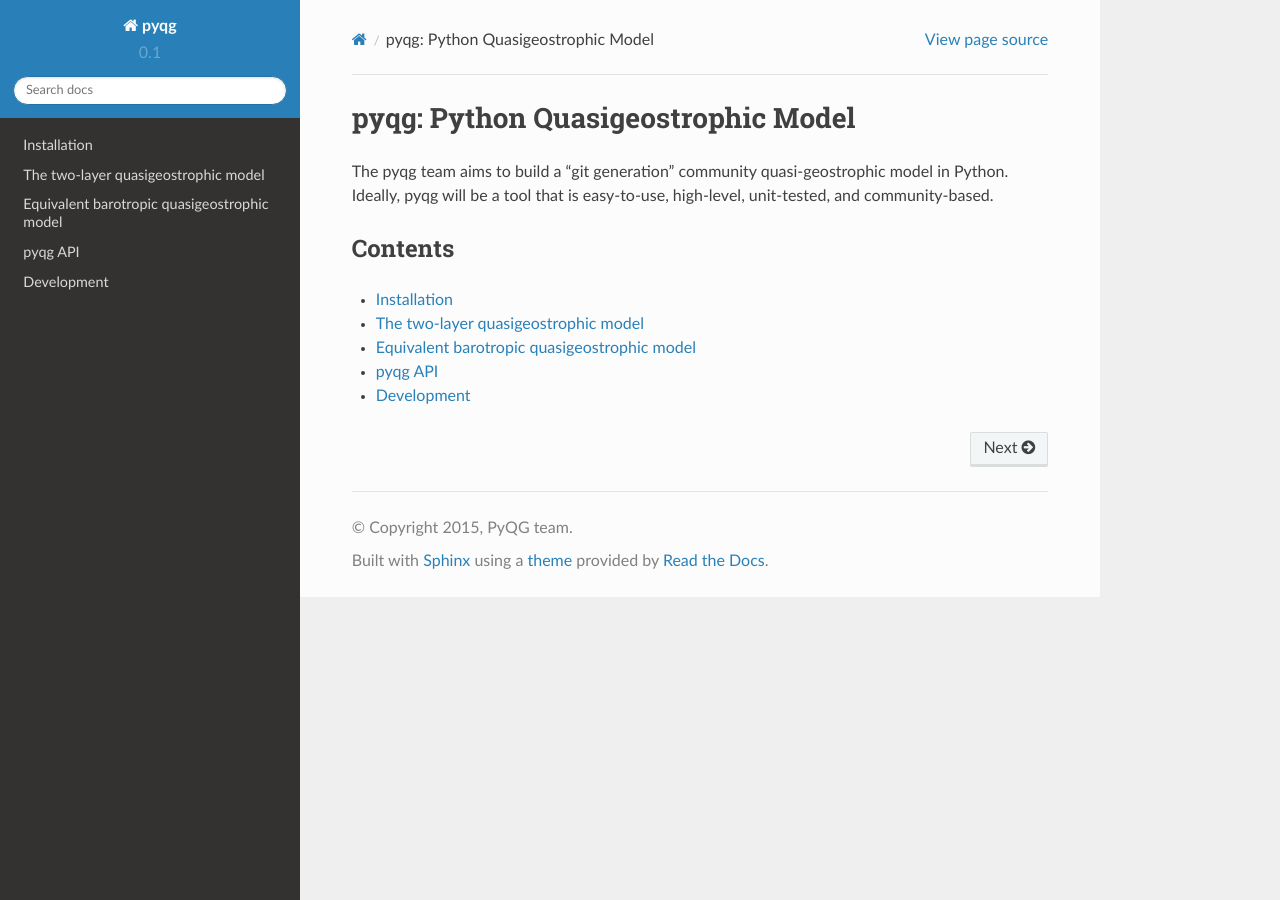
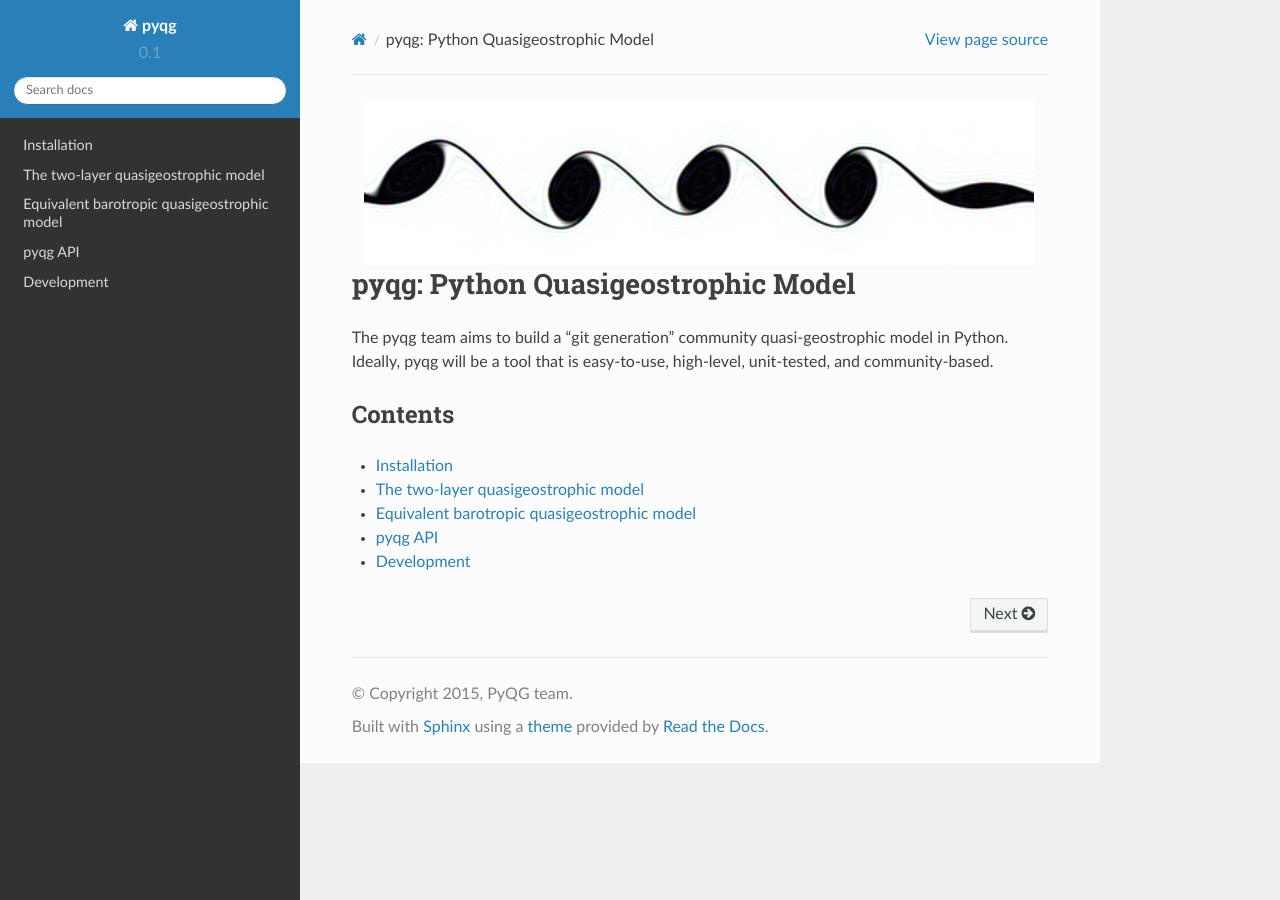
Before and after one commit to pyqg/pyqg, a Sphinx documentation site: the page built from docs/index.rst, in a window 1280 px wide. Built offline with Sphinx 7.4.7 and the Read the Docs theme 2.0.0, drawn with Linux system fonts in a browser that asks for light colours; pages that are not in the unit, such as notebooks, are missing from menus.

Commit message:
added image to docs

```diff
--- a/docs/index.rst
+++ b/docs/index.rst
@@ -2,6 +2,10 @@
    sphinx-quickstart on Sun May 10 14:44:32 2015.
    You can adapt this file completely to your liking, but it should at least
    contain the root `toctree` directive.
+
+.. image:: _static/vortex_rollup.png
+   :width: 673 px
+   :align: center
 
 pyqg: Python Quasigeostrophic Model
 ===================================
```
Also changed, not shown: docs/_static/vortex_rollup.png (added).
